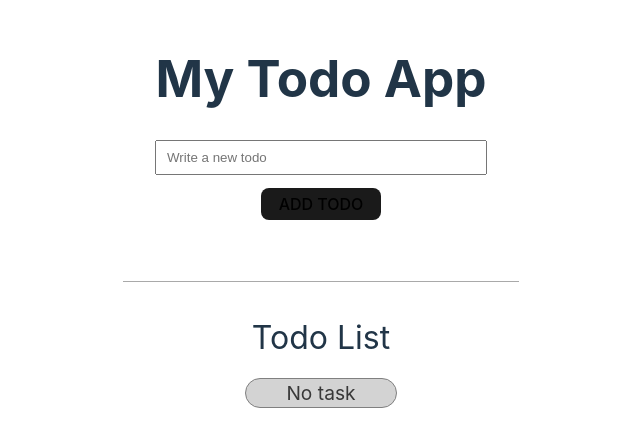
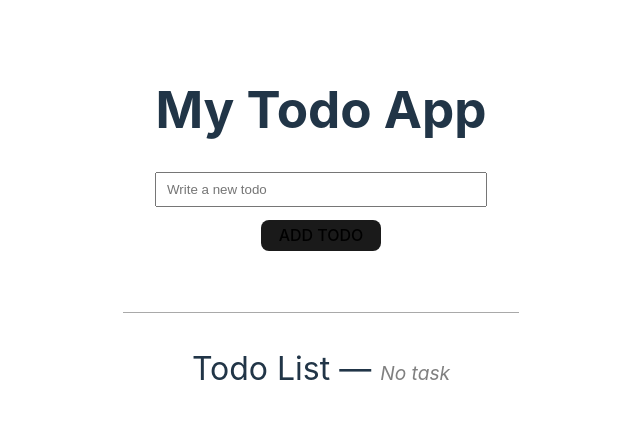
Before and after one commit to thibautjulien/Todo-App_REACT, a React (Vite) app: page / in a window 1280 px wide. Shown: the part 171-618 px from the top of the page, without its empty margins (319-959 px from the left). Built offline with nearby package versions, Linux system fonts and the light colour scheme.

Commit message:
modification TodoList.jsx - task restante

```diff
--- a/src/TodoList.css
+++ b/src/TodoList.css
@@ -14,12 +14,10 @@
 }
 
 #remainingTodos {
+  font-style: italic;
   font-size: 1.2rem;
-  border: 1px solid gray;
-  background-color: lightgray;
-  color: #383838;
+  color: gray;
   width: 150px;
-  margin: -1rem auto 3rem auto;
   border-radius: 50px;
 }
 
--- a/src/TodoList.jsx
+++ b/src/TodoList.jsx
@@ -4,8 +4,9 @@ import PropTypes from "prop-types";
 function TodoList({ remainingTodos, todos, onToggleComplete, onDeleteTodo }) {
   return (
     <div className="TodoApp__list">
-      <p>Todo List</p>
-      <p id="remainingTodos">{remainingTodos === 0 ? "No task" : `${remainingTodos} task${remainingTodos <= 1 ? "" : "s"} left`}</p>
+      <p>
+        Todo List ― <span id="remainingTodos">{remainingTodos === 0 ? "No task" : `${remainingTodos} task${remainingTodos <= 1 ? "" : "s"} left`}</span>
+      </p>
       <ul>
         {todos.map((todo) => (
           <li key={todo.id}>
```
